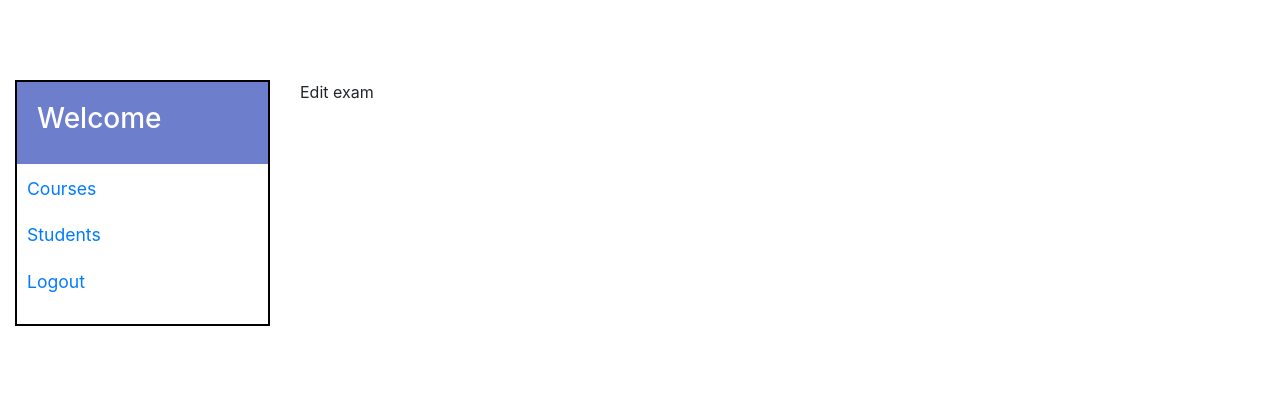
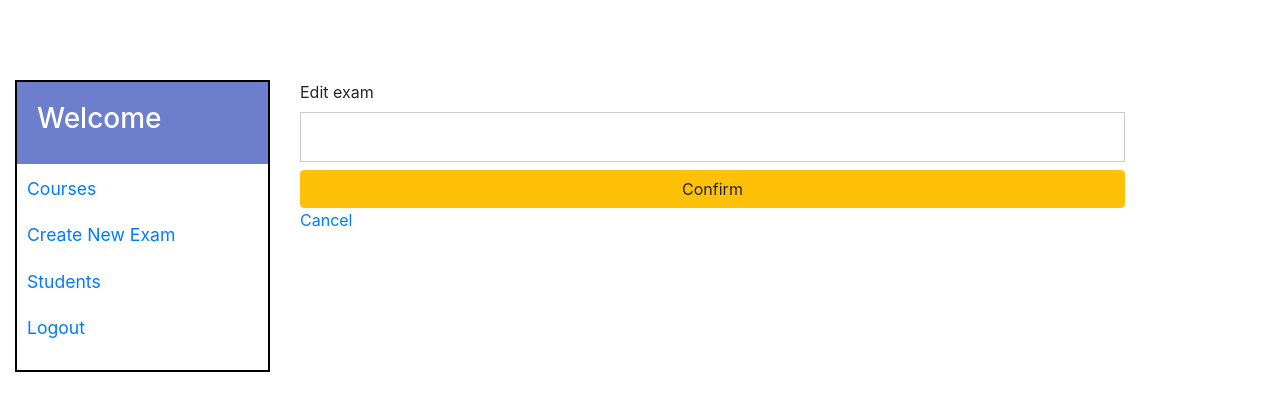
Before and after one commit to OleksandrGudenko/Symfony-Exam-Project, a Symfony app: template symfonyApp/templates/exams/edit.html.twig in a window 1280 px wide. Shown: the top 411 px of the page. Run offline with Twig, Linux system fonts and the light colour scheme; the template is opened without the code that fills it, so the values that code supplies are empty; some libraries are stand-ins or nearby versions.

Commit message:
Before merge.

```diff
--- a/symfonyApp/templates/base.html.twig
+++ b/symfonyApp/templates/base.html.twig
@@ -8,6 +8,7 @@
                         <div class="wrapper">
                             <nav id="sidebar">
                                 <div class="sidebar-header">
+
                                     <h3>Welcome</h3>
                                 </div>
 
@@ -15,6 +16,9 @@
                                     <ul class="list-unstyled components">
                                         <li>
                                             <a href="/courses" role="button">Courses</a>
+                                        </li>
+                                        <li>
+                                            <a href="#" role="button">Create New Exam</a>
                                         </li>
                                         <li>
                                             <a href="/students" role="button">Students</a>
--- a/symfonyApp/templates/exams/edit.html.twig
+++ b/symfonyApp/templates/exams/edit.html.twig
@@ -4,7 +4,9 @@
 {% block main %}
 
     Edit exam {{ examData.name }}
+    <br>
 
-
-
+    <input type="text" value="{{ examData.name }}">
+    <button type="submit" class="btn btn-warning">Confirm</button>
+    <a href="/courses/">Cancel</a>
 {% endblock %}
--- a/symfonyApp/templates/exams/exams.html.twig
+++ b/symfonyApp/templates/exams/exams.html.twig
@@ -36,7 +36,7 @@
             <td><a href="/courses/exams/edit/{{ exam.id }}" class="btn btn-warning" role="button">Edit</a></td>
             <td><a href="/courses/exams/delete/{{ exam.id }}" class="btn btn-danger" role="button">Delete</a></td>
             <td><a href="/courses/exams/take/{{ exam.id }}" class="btn btn-warning" role="button">Do</a></td>
-            <td><a href="#" class="btn btn-primary" role="button">View Result</a></td>
+            <td><a href="/courses/exams/view/{{ exam.id }}" class="btn btn-primary" role="button">View Result</a></td>
         </tr>
         </tbody>
     {% endfor %}
```
